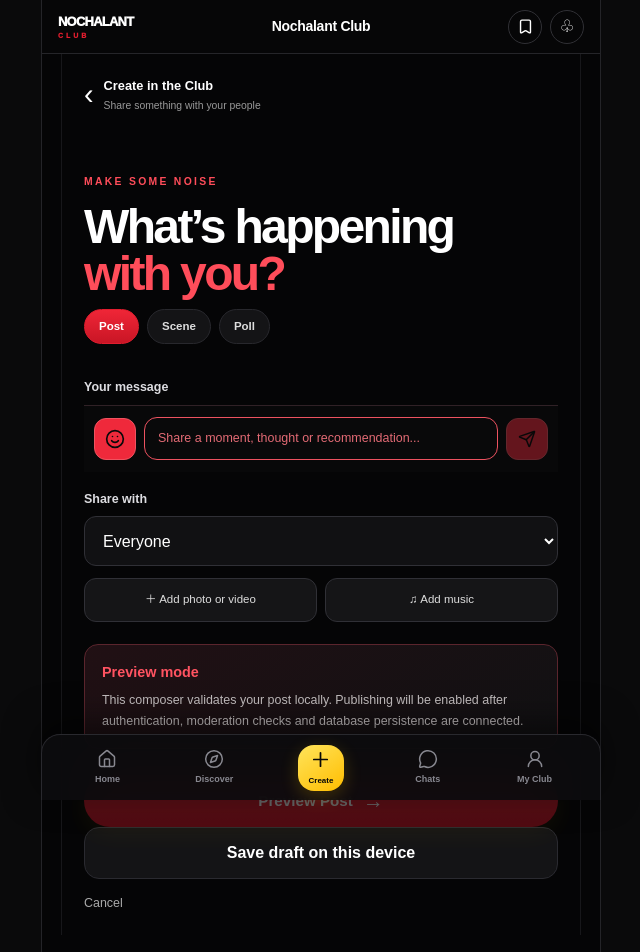
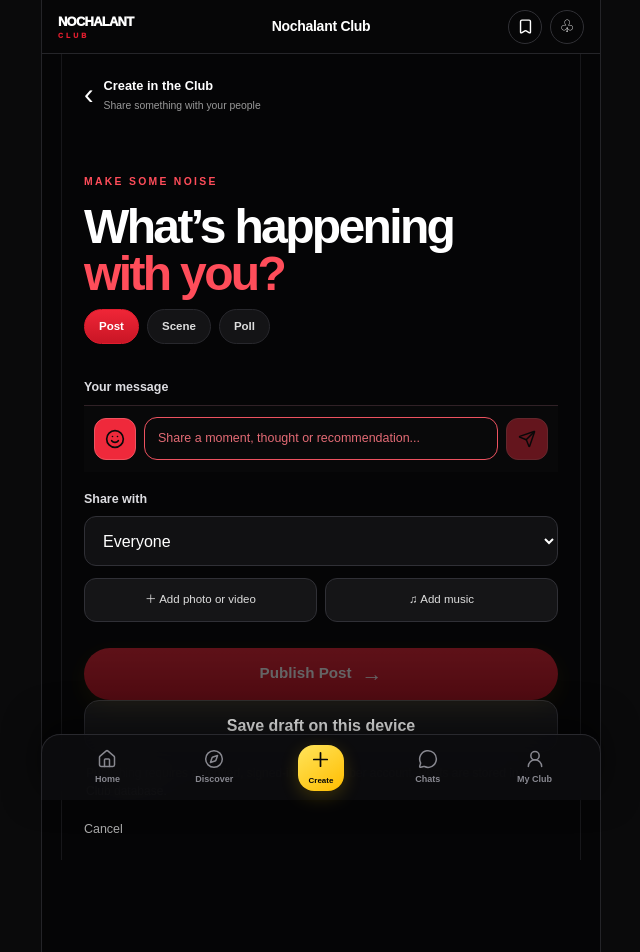
Before and after one commit to mrceogodwin/Nochalant, a Next.js app: page /club/create in a window 1280 px wide. Shown: the top 952 px of the page, without its empty margins (319-959 px from the left). Built offline with nearby package versions, Linux system fonts and the light colour scheme.

Commit message:
Connect Club composer to persistent publishing API

```diff
--- a/src/app/club/create/page.tsx
+++ b/src/app/club/create/page.tsx
@@ -3,23 +3,44 @@ import Link from "next/link";
 import {useState} from "react";
 import NochalantKeyboard from "@/components/NochalantKeyboard";
 import { saveOfflineDraft } from "@/lib/offline-drafts";
+
 export default function CreatePost(){
- const [text,setText]=useState("");const [kind,setKind]=useState("Post");const [options,setOptions]=useState(["",""]);const [scene,setScene]=useState("Everyone");const [submitted,setSubmitted]=useState(false);const [savedOffline,setSavedOffline]=useState(false);const [saveError,setSaveError]=useState("");
- const valid=kind!=="Poll"?text.trim().length>0:text.trim().length>0&&options.filter(x=>x.trim()).length>=2;
+ const [text,setText]=useState("");
+ const [kind,setKind]=useState("Post");
+ const [options,setOptions]=useState(["",""]);
+ const [audience,setAudience]=useState("Everyone");
+ const [busy,setBusy]=useState(false);
+ const [error,setError]=useState("");
+ const [savedOffline,setSavedOffline]=useState(false);
+ const [saveError,setSaveError]=useState("");
+ const valid=kind!=="Poll"?text.trim().length>0:text.trim().length>0&&options.filter(x=>x.trim()).length>=2&&new Set(options.filter(x=>x.trim()).map(x=>x.trim().toLowerCase())).size===options.filter(x=>x.trim()).length;
+ async function publish(){
+  if(!valid||busy)return;
+  setBusy(true);setError("");
+  try{
+   const response=await fetch("/api/club/posts",{method:"POST",headers:{"Content-Type":"application/json"},body:JSON.stringify({
+    kind:kind.toUpperCase(),body:text.trim(),options:kind==="Poll"?options.filter(x=>x.trim()):undefined,
+    audience:audience==="Everyone"?"EVERYONE":audience==="Following"?"FOLLOWING":"MY_SCENES"
+   })});
+   const result=await response.json();
+   if(!response.ok){setError(result.error||"Your post could not be published.");return;}
+   window.location.assign("/club?published=1");
+  }catch{setError("Connection problem. Your post was not published. Save it as a draft and try again.");}
+  finally{setBusy(false);}
+ }
  return <main className="onboard-shell"><header className="chat-header"><Link href="/club">‹</Link><div><strong>Create in the Club</strong><small>Share something with your people</small></div></header><div className="onboard-content">
  <p className="onboard-kicker">MAKE SOME NOISE</p><h1>What’s happening<br/><em>with you?</em></h1>
- <div className="feed-tabs">{["Post","Scene","Poll"].map(x=><button className={kind===x?"selected":""} onClick={()=>setKind(x)} key={x}>{x}</button>)}</div>
+ <div className="feed-tabs">{["Post","Scene","Poll"].map(x=><button type="button" className={kind===x?"selected":""} onClick={()=>setKind(x)} key={x}>{x}</button>)}</div>
  <label className="field-label" htmlFor="post-body">{kind==="Poll"?"Ask your question":"Your message"}</label>
  <NochalantKeyboard value={text} onChange={setText} placeholder={kind==="Poll"?"What do you want the Club to decide?":"Share a moment, thought or recommendation..."} multiline/>
- {kind==="Poll"&&<div className="poll-builder"><span className="field-label">Poll options</span>{options.map((v,i)=><input className="club-input" key={i} value={v} onChange={e=>setOptions(current=>current.map((x,j)=>j===i?e.target.value:x))} placeholder={"Option "+(i+1)} maxLength={80}/>)}{options.length<4&&<button className="add-option" onClick={()=>setOptions(current=>[...current,""])}>＋ Add option</button>}</div>}
- <label className="field-label" htmlFor="post-audience">Share with</label><select id="post-audience" className="club-input" value={scene} onChange={e=>setScene(e.target.value)}><option>Everyone</option><option>Following</option><option>My Scenes</option></select>
- <div className="create-attach"><button type="button" onClick={()=>setSubmitted(true)}>＋ Add photo or video</button><button type="button" onClick={()=>setSubmitted(true)}>♫ Add music</button></div>
- {submitted&&<div className="owner-notice"><strong>Media uploads are not connected</strong><p>Photo, video and music attachment support will be enabled with secure storage integration.</p></div>}
- <div className="owner-notice"><strong>Preview mode</strong><p>This composer validates your post locally. Publishing will be enabled after authentication, moderation checks and database persistence are connected.</p></div>
- <button className="yellow-cta" disabled={!valid} onClick={()=>setSubmitted(true)}>Preview {kind} <span>→</span></button>
- <button type="button" className="club-secondary" disabled={!text.trim()} onClick={async()=>{try{await saveOfflineDraft({id:crypto.randomUUID(),kind:kind==="Poll"?"post":"post",body:JSON.stringify({text:text.trim(),kind,options:options.filter(x=>x.trim()),audience:scene}),createdAt:Date.now(),syncState:"queued"});setSavedOffline(true);setSaveError("");}catch(error){setSaveError(error instanceof Error?error.message:"Could not save this draft on your device.");}}}>Save draft on this device</button>
+ {kind==="Poll"&&<div className="poll-builder"><span className="field-label">Poll options</span>{options.map((v,i)=><input className="club-input" key={i} value={v} onChange={e=>setOptions(current=>current.map((x,j)=>j===i?e.target.value:x))} placeholder={"Option "+(i+1)} maxLength={80}/>)}{options.length<4&&<button type="button" className="add-option" onClick={()=>setOptions(current=>[...current,""])}>＋ Add option</button>}</div>}
+ <label className="field-label" htmlFor="post-audience">Share with</label><select id="post-audience" className="club-input" value={audience} onChange={e=>setAudience(e.target.value)}><option>Everyone</option><option>Following</option><option>My Scenes</option></select>
+ <div className="create-attach"><button type="button" onClick={()=>setError("Photo and video publishing will be enabled when secure media storage is connected.")}>＋ Add photo or video</button><button type="button" onClick={()=>setError("Music attachments will be enabled when the media service is connected.")}>♫ Add music</button></div>
+ <button type="button" className="yellow-cta" disabled={!valid||busy} onClick={publish}>{busy?"Publishing…":"Publish "+kind}<span>→</span></button>
+ {error&&<p role="alert" className="form-error">{error}</p>}
+ <button type="button" className="club-secondary" disabled={!text.trim()} onClick={async()=>{try{await saveOfflineDraft({id:crypto.randomUUID(),kind:"post",body:JSON.stringify({text:text.trim(),kind,options:options.filter(x=>x.trim()),audience}),createdAt:Date.now(),syncState:"queued"});setSavedOffline(true);setSaveError("");}catch(error){setSaveError(error instanceof Error?error.message:"Could not save this draft on your device.");}}}>Save draft on this device</button>
  {savedOffline&&<p className="selection-hint">Saved privately on this device. <Link href="/drafts">View offline drafts</Link></p>}{saveError&&<p role="alert" className="selection-hint">{saveError}</p>}
- {submitted&&<p className="selection-hint">Your {kind.toLowerCase()} is ready for preview, but has not been published or saved.</p>}
+ <p className="selection-hint">Publishing requires a verified, signed-in 18+ member account. Posts are stored in the Club database.</p>
  <Link href="/club" className="text-back">Cancel</Link>
  </div></main>;
 }
```
